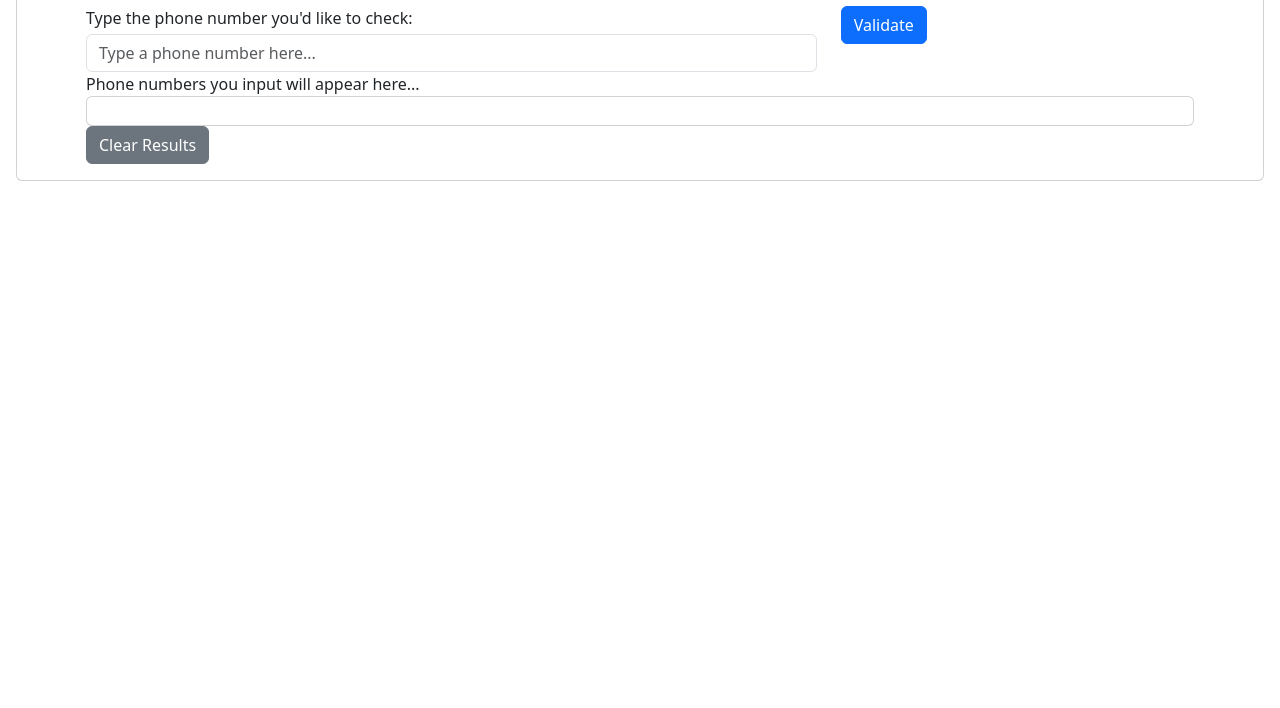
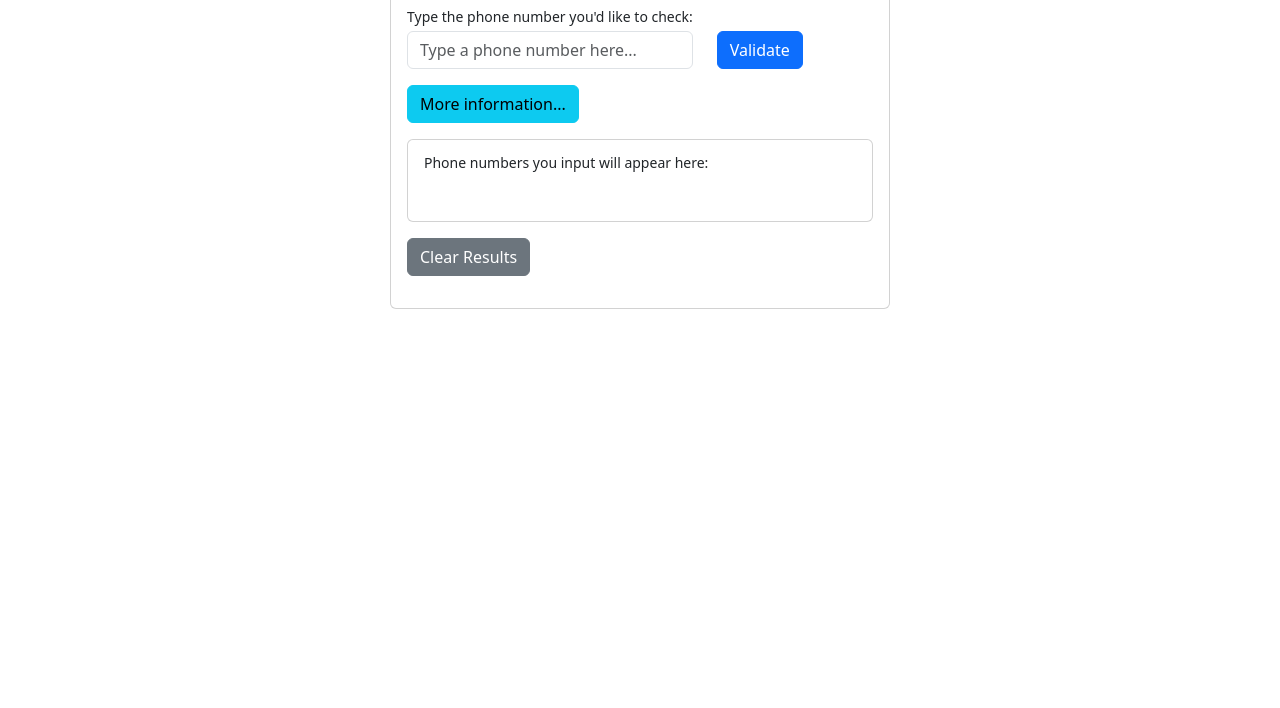
Before and after one commit to n-s-harvey/FreeCodeCamp, a website: page 02.5_Beta_JavaScript_Algorithm_and_Data_Structures/telephone-number-validator/index.html in a window 1280 px wide. Shown: the part 92-800 px from the top of the page. Drawn offline with nearby package versions, Linux system fonts and the light colour scheme.

Commit message:
formatting for valid/invalid output and layout spacing

```diff
--- a/02.5_Beta_JavaScript_Algorithm_and_Data_Structures/telephone-number-validator/index.html
+++ b/02.5_Beta_JavaScript_Algorithm_and_Data_Structures/telephone-number-validator/index.html
@@ -8,35 +8,76 @@
 
   <link href="https://cdn.jsdelivr.net/npm/bootstrap@5.3.2/dist/css/bootstrap.min.css" rel="stylesheet"
     integrity="sha384-T3c6CoIi6uLrA9TneNEoa7RxnatzjcDSCmG1MXxSR1GAsXEV/Dwwykc2MPK8M2HN" crossorigin="anonymous">
+  <link rel="stylesheet" href="https://cdn.jsdelivr.net/npm/bootstrap-icons@1.11.3/font/bootstrap-icons.min.css">
   <link href="styles.css" rel="stylesheet">
 </head>
 
 <body class="p-3">
-  <article class="card ">
+  <article class="card small m-auto">
     <h1 class="card-header text-center">Is it a Valid Number?</h1>
-    <section class="container card-body">
-      <div class="row">
-        <div class="col-8">
+    <section class="container card-body ">
+      <div class="row align-items-end mb-3">
+        <div class="col-auto w-auto">
           <label for="user-input" class="card-text ">Type the phone number you'd like to check: </label>
-          <input type="text" id="user-input" class="form-control form-text   col-8"
-            placeholder="Type a phone number here...">
+          <input type="text" id="user-input" class="form-control form-text" placeholder="Type a phone number here...">
         </div>
-        <div class="col-4">
-          <button type="button" id="check-btn" class="btn btn-primary" onclick="check(document.getElementById('user-input').value,
-            document.getElementById('results-div'))">Validate</button>
+        <div class="col-auto">
+          <div>
+            <button type="button" id="check-btn" class="btn btn-primary" onclick="check(document.getElementById('user-input').value,
+                document.getElementById('results-div'))">Validate</button>
+          </div>
         </div>
       </div>
-      Phone numbers you input will appear here...
-      <div class="card">
-        <div class="card-subtitle">
-        </div>
-        <div id="results-div" class="card-body container w-75">
+
+      <div class="row row-gap-3 mb-3">
+        <div>
+          <button type="button" class="btn btn-info" data-bs-toggle="modal" data-bs-target="#exampleModal">
+            More information...
+          </button>
         </div>
       </div>
-      <button type=" button" id="clear-btn" class="btn btn-secondary block"
-        onclick="clearOutput(document.getElementById('results-div'))">Clear Results</button>
+      <!-- <div class="row mb-3"> -->
+      <!--   <p> -->
+      <!--     Phone numbers you input will appear here... -->
+      <!--   </p> -->
+      <!-- </div> -->
+      <div class="row mb-3 mw-50">
+        <div class="col">
+          <div class="card p-3">
+            <div class="card-subtitle">
+              Phone numbers you input will appear here:
+            </div>
+            <div id="results-div" class="card-body container ">
+            </div>
+          </div>
+        </div>
+      </div>
+      <div class="row mb-3">
+        <div>
+          <button type=" button" id="clear-btn" class="btn btn-secondary block"
+            onclick="clearOutput(document.getElementById('results-div'))">Clear Results</button>
+        </div>
+      </div>
     </section>
   </article>
+  <!-- Modal -->
+  <div class="modal fade" id="exampleModal" tabindex="-1" aria-labelledby="exampleModalLabel" aria-hidden="true">
+    <div class="modal-dialog">
+      <div class="modal-content">
+        <div class="modal-header">
+          <h1 class="modal-title fs-5" id="exampleModalLabel">Modal title</h1>
+          <button type="button" class="btn-close" data-bs-dismiss="modal" aria-label="Close"></button>
+        </div>
+        <div class="modal-body">
+          ...
+        </div>
+        <div class="modal-footer">
+          <button type="button" class="btn btn-secondary" data-bs-dismiss="modal">Close</button>
+          <button type="button" class="btn btn-primary">Save changes</button>
+        </div>
+      </div>
+    </div>
+  </div>
   <script src="https://cdn.jsdelivr.net/npm/bootstrap@5.3.2/dist/js/bootstrap.bundle.min.js"
     integrity="sha384-C6RzsynM9kWDrMNeT87bh95OGNyZPhcTNXj1NW7RuBCsyN/o0jlpcV8Qyq46cDfL"
     crossorigin="anonymous"></script>
--- a/02.5_Beta_JavaScript_Algorithm_and_Data_Structures/telephone-number-validator/script.js
+++ b/02.5_Beta_JavaScript_Algorithm_and_Data_Structures/telephone-number-validator/script.js
@@ -1,3 +1,5 @@
+
+
 /**
  * @description Main entry point for checking telephone number.
  * @param {String} userInput
@@ -10,7 +12,10 @@ function check(userInput, outputElement) {
   };
 
   outputElement.innerHTML += `
-  ${telephoneCheck(userInput) ? "Valid US number: " : "Invalid US number: "}${userInput}<br />`;
+  ${telephoneCheck(userInput)
+      ? "<span class='text-success'><i class='bi bi-check-circle-fill'></i> Valid US number: "
+      : "<span class='text-danger'><i class='bi bi-x-circle-fill'></i> Invalid US number: "
+    }${userInput}</span > <br />`;
 
 
 }
--- a/02.5_Beta_JavaScript_Algorithm_and_Data_Structures/telephone-number-validator/styles.scss
+++ b/02.5_Beta_JavaScript_Algorithm_and_Data_Structures/telephone-number-validator/styles.scss
@@ -1,7 +1,5 @@
-// .small {
-//   max-width: 400px;
-// }
+@import url("https://cdn.jsdelivr.net/npm/bootstrap-icons@1.11.3/font/bootstrap-icons.min.css");
 
-body {
-  height: 100vh;
+.small {
+  max-width: 500px;
 }
```
Also changed, not shown: 02.5_Beta_JavaScript_Algorithm_and_Data_Structures/telephone-number-validator/styles.css, 1 other file.
